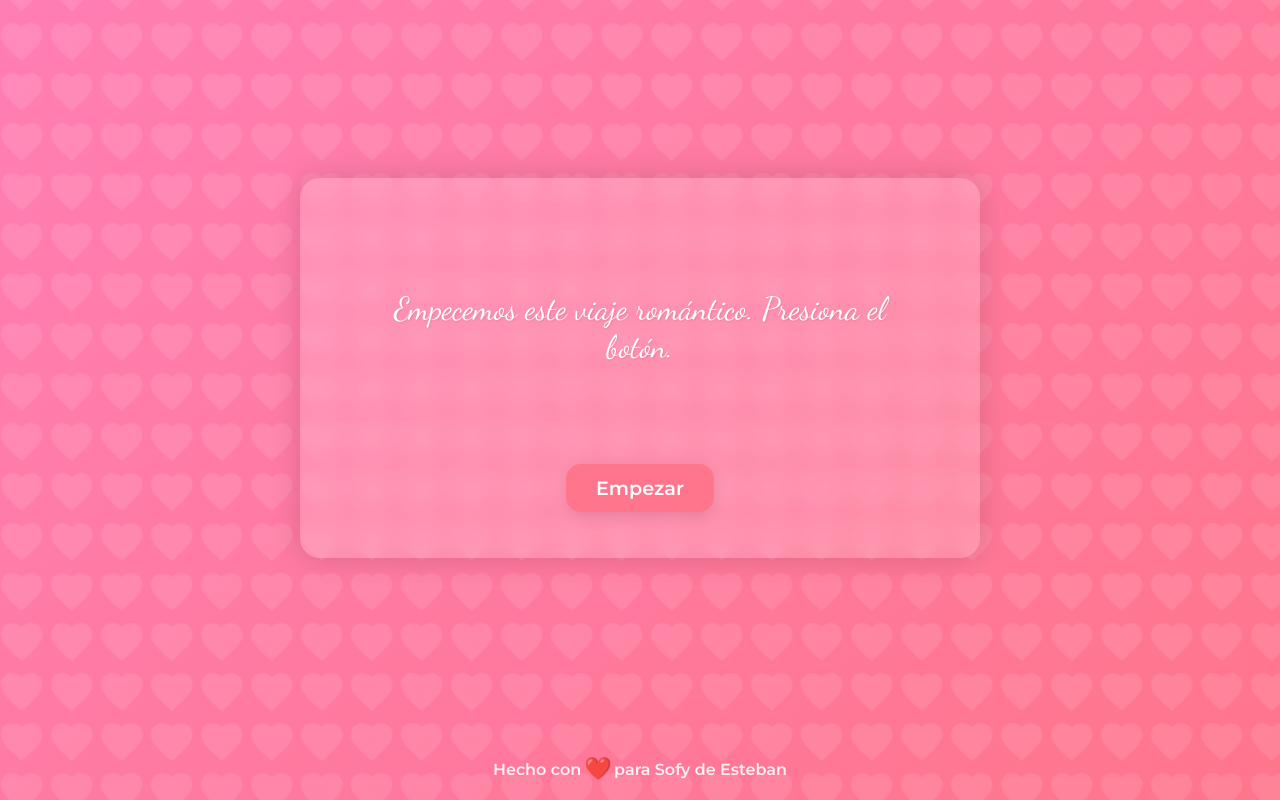
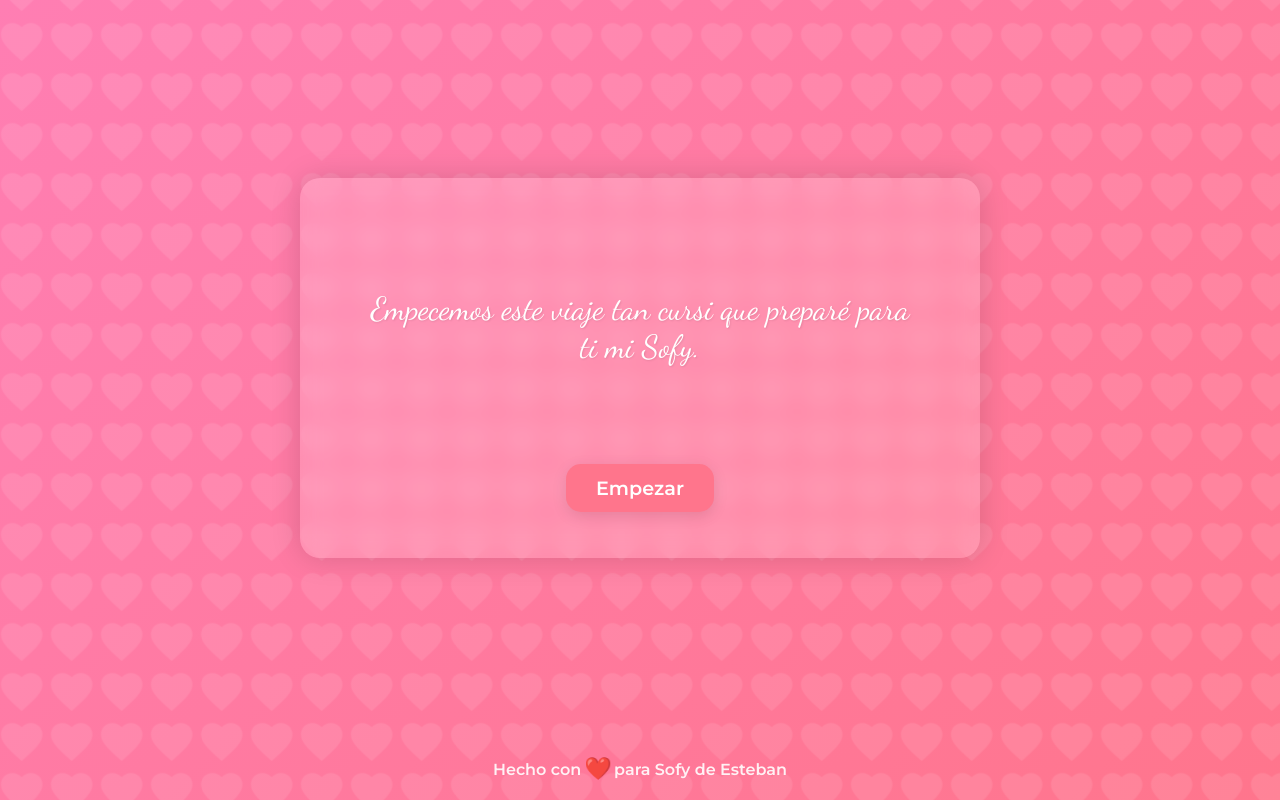
Before and after one commit to siramong/cartas, a plain HTML site: page index.html in a window 1280 px wide. Drawn offline with Linux system fonts and the light colour scheme.

Commit message:
Main Message Update

```diff
--- a/index.html
+++ b/index.html
@@ -20,7 +20,7 @@
         <div id="mainContainer">
             <div class="message-container">
                 <p id="msgBox">
-                    Empecemos este viaje romántico. Presiona el botón.
+                    Empecemos este viaje tan cursi que preparé para ti mi Sofy.
                 </p>
             </div>
             <div class="button-container">
```
